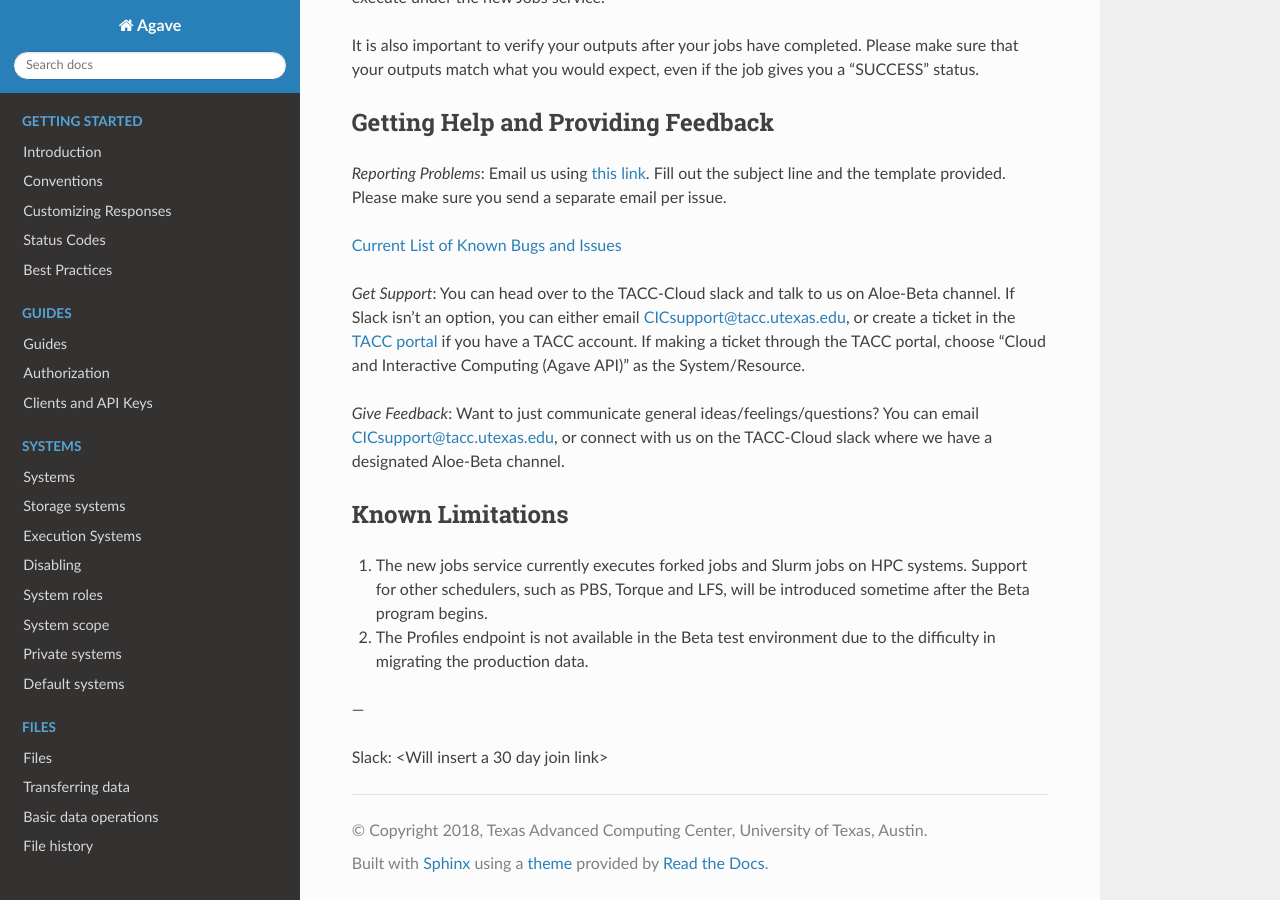
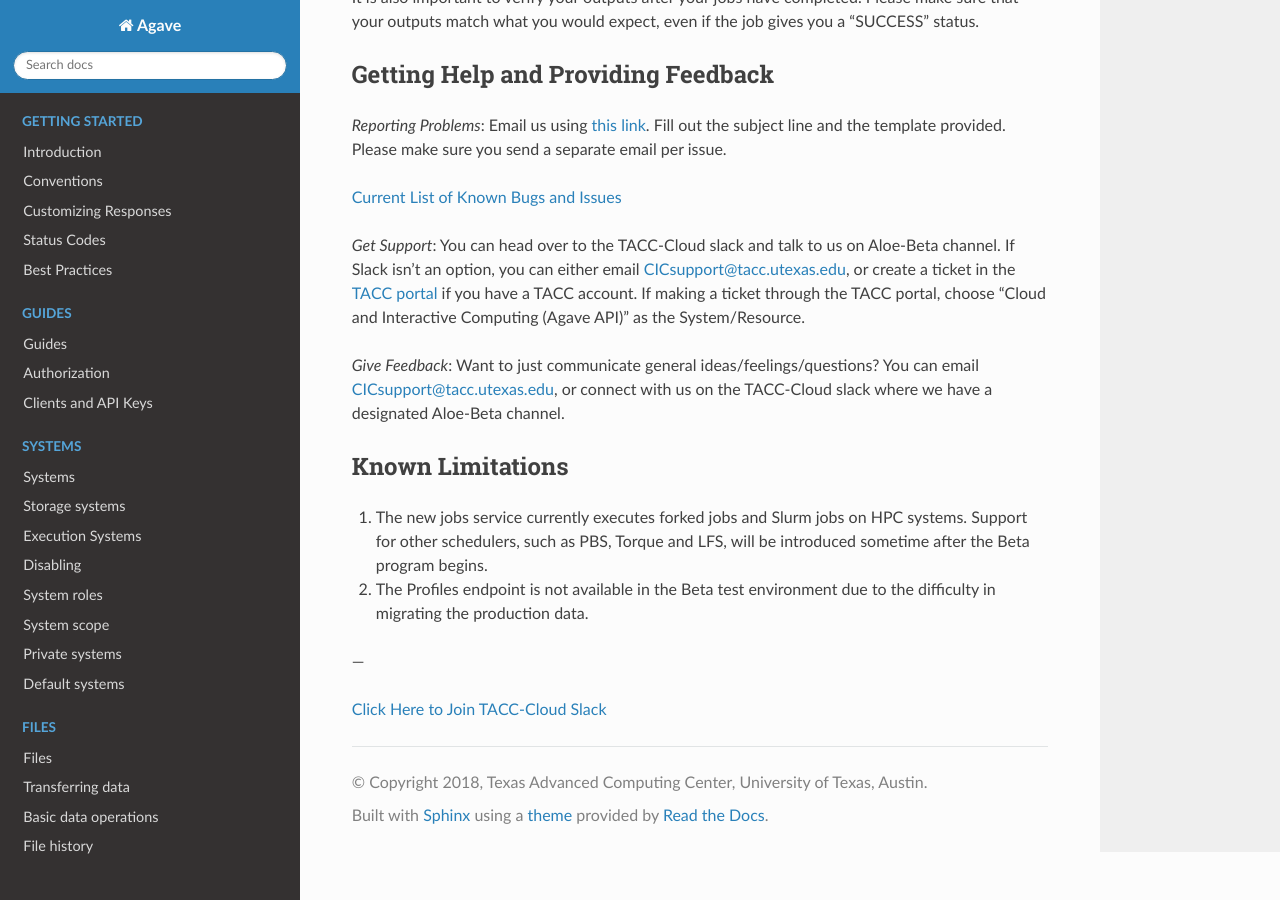
Before and after one commit to TACC-Cloud/agave-docs, a Sphinx documentation site: the page built from docs/agave/guides/jobs/aloe-beta-tester-guide.rst, in a window 1280 px wide and 900 px high, scrolled down 1957 px. Built offline with Sphinx 7.4.7 and the Read the Docs theme 2.0.0, drawn with Linux system fonts in a browser that asks for light colours.

Commit message:
Update aloe-beta-tester-guide.rst

```diff
--- a/docs/agave/guides/jobs/aloe-beta-tester-guide.rst
+++ b/docs/agave/guides/jobs/aloe-beta-tester-guide.rst
@@ -81,5 +80,4 @@
 
 ---
 
-
-Slack: <Will insert a 30 day join link>
+`Click Here to Join TACC-Cloud Slack <https://join.slack.com/t/tacc-cloud/shared_invite/enQtNTIxMDY2NjUxNjIzLTQwMThkZGI2NWY3NDY2MGM2ODEzZTU5NmE2OWNkYzczOTU0NTNjZDJiNTNmMGZkODc4ZTkyNzQwY2U2M2M2OWQ>`_
```
Also changed, not shown: other parts of docs/agave/guides/jobs/aloe-beta-tester-guide.rst (+0 -1 lines).
